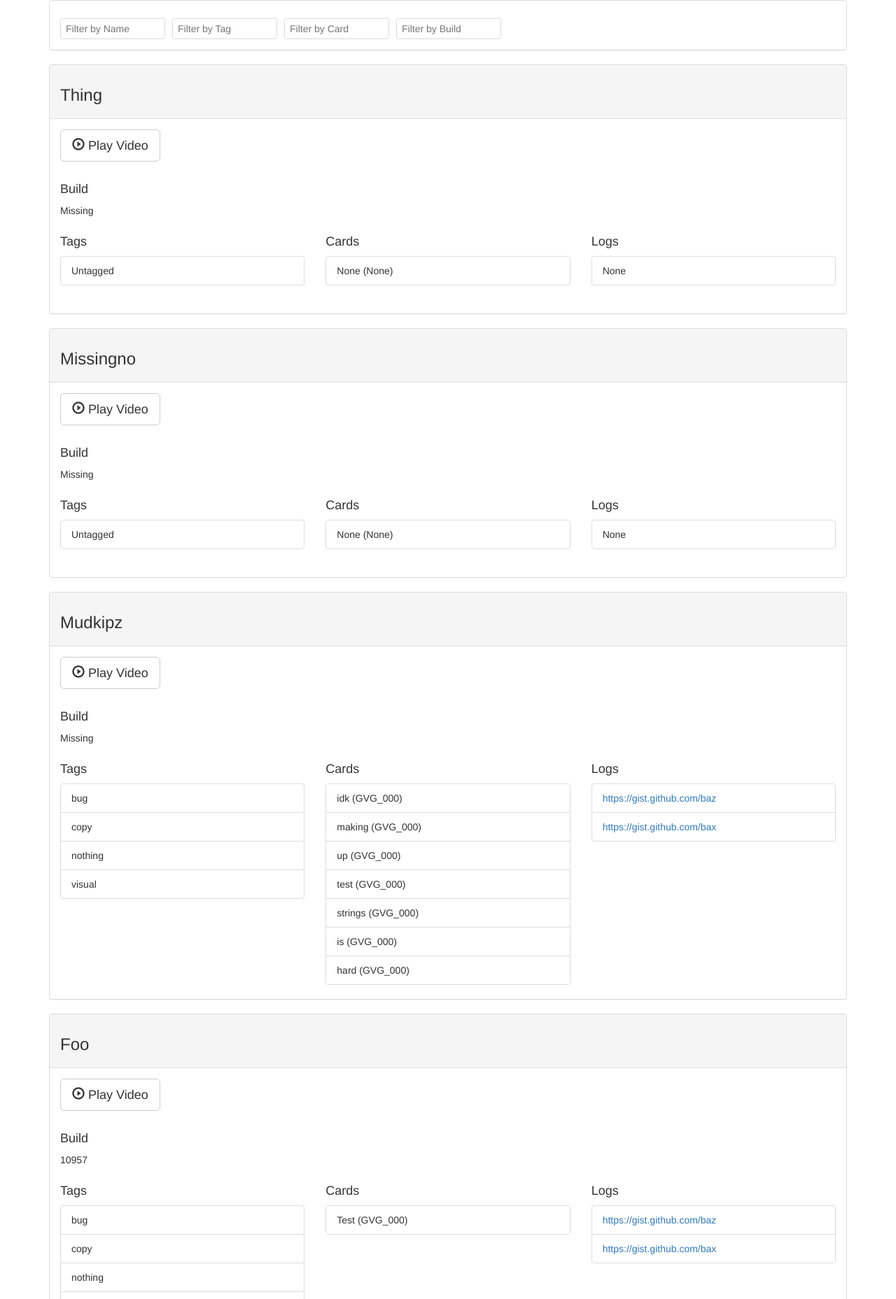
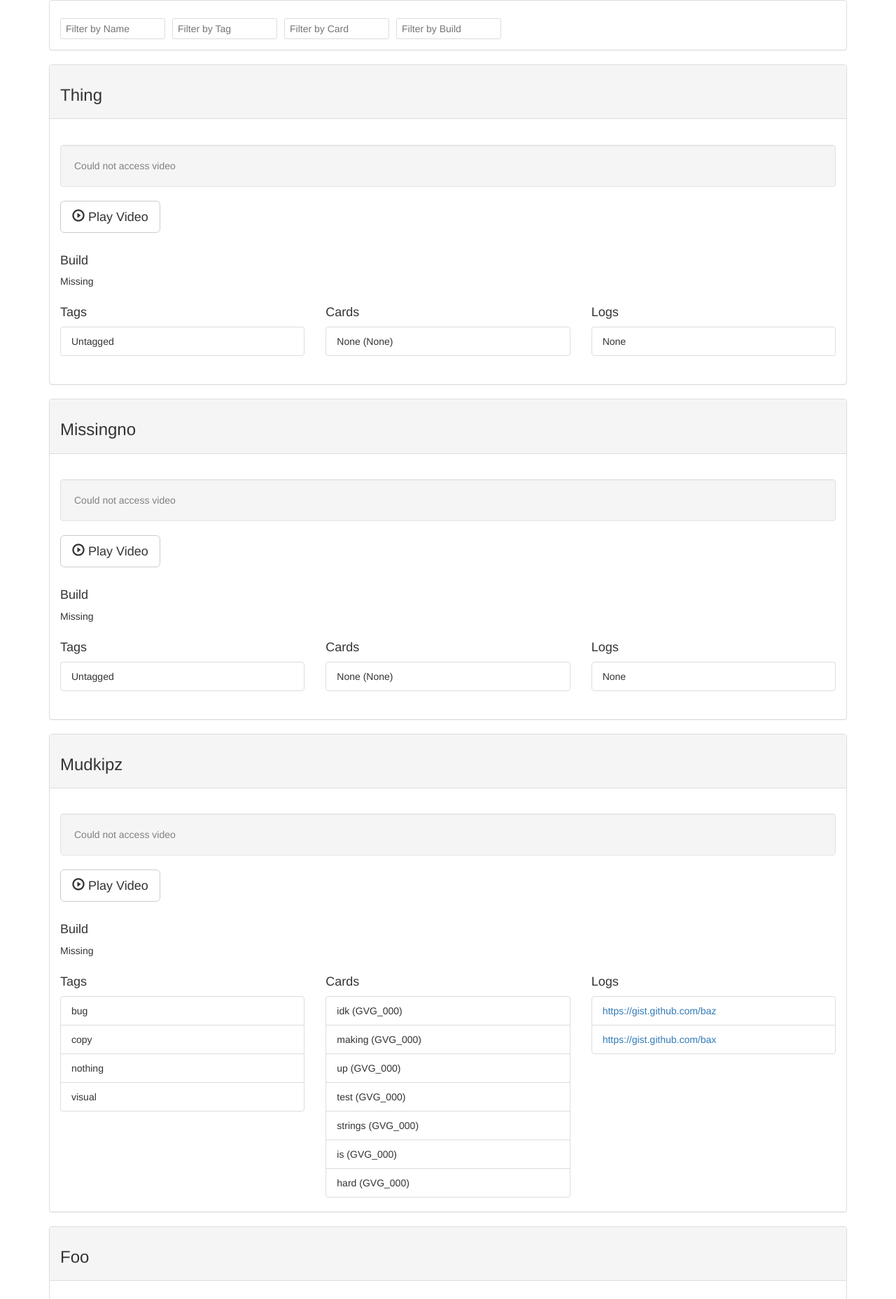
Before and after one commit to HearthSim/videoroll, a Flask app: page / in a window 1280 px wide. Shown: the part 63-1920 px from the top of the page at 70% size. Run offline with Flask 2, Linux system fonts and the light colour scheme; some libraries are stand-ins or nearby versions.

Commit message:
Fetch youtube description and thumbnail on pageload

```diff
--- a/main.py
+++ b/main.py
@@ -3,6 +3,7 @@
 import configparser, json, ast
 from flask import Flask, render_template
 
+import settings
 
 app = Flask(__name__)
 
@@ -30,7 +31,7 @@
 
 @app.route("/")
 def video_index():
-	return render_template("index.html", videos=videos)
+	return render_template("index.html", videos=videos, youtube_api_key=settings.youtube_api_key)
 
 
 if __name__ == "__main__":
--- /dev/null
+++ b/settings.sample.py
@@ -0,0 +1,2 @@
+# YouTube Data API v3 API key. Ensure that this key only allows the correct referrer when using in production
+youtube_api_key = "AAAAAAAAAAAAAAAAAAAAAAAAAAAAAAAAAAAAAAA"
--- a/templates/index.html
+++ b/templates/index.html
@@ -27,6 +27,12 @@
 <style>
 .panel {
 	overflow: auto;
+}
+.disabled {
+	color: gray;
+}
+.video-thumbnail {
+	margin-bottom: 20px;
 }
 .youtube-button {
 	padding-bottom: 20px;
@@ -104,6 +110,12 @@
 				</div>
 				<div class="panel-body">
 
+					<img src="" alt="" class="img-rounded video-thumbnail">
+
+					<div>
+						<div class="well video-description disabled" data-video-id="{{ metadata['url'] }}">Loading...</div>
+					</div>
+
 					<div class="youtube-button">
 						<a class="youtube btn btn-default btn-lg" href="http://www.youtube.com/embed/{{ metadata['url'] }}"><span class="glyphicon glyphicon-play-circle" aria-hidden="true"></span> Play Video</a>
 					</div>
@@ -174,6 +186,12 @@
 </div>
 
 <script type="text/javascript">
+	$.fn.multiline = function(text){
+		this.text(text);
+		this.html(this.html().replace(/\n/g,'<br/>'));
+		return this;
+	}
+
 	$('document').ready(function(){
 		$('#videos').jplist({
 			itemsBox: '.list',
@@ -182,6 +200,27 @@
 		});
 
 		$("a.youtube").YouTubeModal({});
+
+		$('.video-description').each(function() {
+			var that = this;
+			$.ajax({
+				url: 'https://www.googleapis.com/youtube/v3/videos?id=' + $(this).data('video-id') + '&key={{ youtube_api_key }}&part=snippet',
+				success: function(data){
+					if (typeof(data.items[0]) != "undefined") {
+						var video = data.items[0];
+						$(that).multiline(video.snippet.description);
+						$(that).removeClass('disabled');
+						$(that).parent().parent().find('.video-thumbnail').attr('src', video.snippet.thumbnails.medium.url);
+					} else {
+						$(that).text("Could not access video");
+					}
+				},
+				error: function(d) {
+					$(that).text("Could not access video");
+				}
+			});
+		});
+
 	});
 </script>
 
```
Also changed, not shown: 1 other file.
